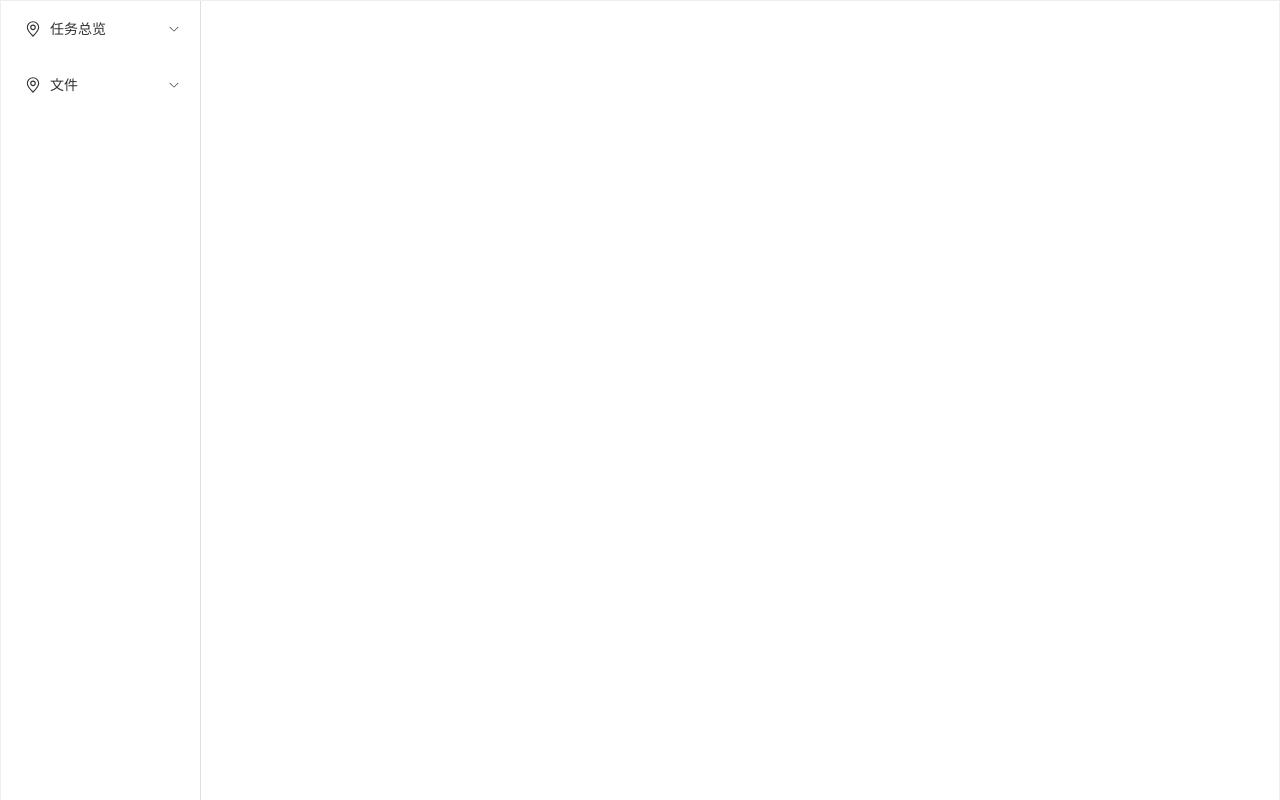
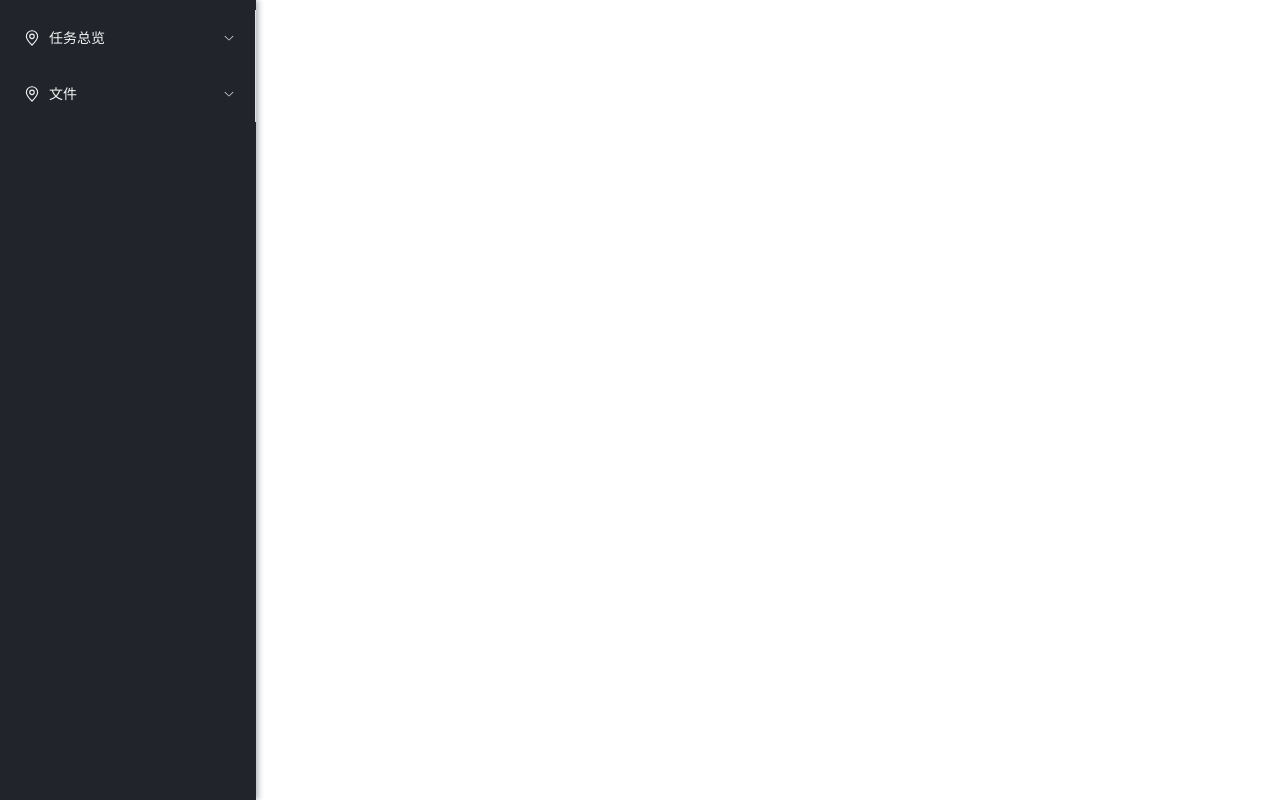
Before and after one commit to yangzpbk/yweb, a Vue app: page /index in a window 1280 px wide. Built offline with nearby package versions, Linux system fonts and the light colour scheme.

Commit message:
css配置

```diff
--- a/src/views/layout/components/menu.vue
+++ b/src/views/layout/components/menu.vue
@@ -6,12 +6,11 @@
 -->
 <template>
     <div>
-        <!-- <el-radio-group v-model="isCollapse" style="margin-bottom: 20px;">
-            <el-radio-button :label="false">展开</el-radio-button>
-            <el-radio-button :label="true">收起</el-radio-button>
-        </el-radio-group>  -->
-        <el-menu default-active="1-4-1" router class="el-menu-vertical-demo" @open="handleOpen" @close="handleClose"
-            :collapse="isCollapse">
+        <div>
+            <el-row>
+                <el-col>
+                    <el-menu background-color="#21252b" text-color="hsla(0, 0%, 100%, 0.95)"
+                        active-text-color="hsla(0, 0%, 100%, 0.95)" router>
                         <el-sub-menu index="1">
                             <template #title>
                                 <el-icon>
@@ -34,22 +33,10 @@
                             <el-menu-item-group>
                                 <el-menu-item index="/index/uploadBigFile">上传文件</el-menu-item>
                             </el-menu-item-group>
-            </el-sub-menu>
-            <!-- <el-menu-item index="1">处理中心</el-menu-item>
-            <el-sub-menu index="2">
-                <template slot="title">我的工作台</template>
-                <el-menu-item index="2-1">选项1</el-menu-item>
-                <el-menu-item index="2-2">选项2</el-menu-item>
-                <el-menu-item index="2-3">选项3</el-menu-item>
-                <el-sub-menu index="2-4">
-                    <template slot="title">选项4</template>
-                    <el-menu-item index="2-4-2">选项2</el-menu-item>
-                    <el-menu-item index="2-4-3">选项3</el-menu-item>
-                </el-sub-menu>
-            </el-sub-menu>
-            <el-menu-item index="3" disabled>消息中心</el-menu-item>
-            <el-menu-item index="4"><a href="https://www.ele.me" target="_blank">订单管理</a></el-menu-item> -->
-        </el-menu>
+                        </el-sub-menu></el-menu>
+                </el-col>
+            </el-row>
+        </div>
     </div>
 </template>
 
@@ -72,8 +59,107 @@ export default {
 </script>
 
 <style lang="scss" scoped>
-.el-menu-vertical-demo:not(.el-menu--collapse) {
-    width: 200px;
-    min-height: 900px;
+.top-bar-container {
+    display: flex;
+    align-items: center;
+    justify-items: flex-end;
+
+    box-shadow: 0 1px 4px rgba(0, 21, 41, 0.08);
+    transition: all 0.3s cubic-bezier(0.645, 0.045, 0.355, 1), border 0s,
+        background 0s, color 0s, font-size 0s;
+    height: 100%;
+    background: #21252b;
+
+    .vab-main {
+        background: #21252b;
+
+        ::v-deep {
+            .el-menu {
+                &.el-menu--horizontal {
+                    display: flex;
+                    align-items: center;
+                    justify-content: flex-end;
+                    height: 65px;
+                    border-bottom: 0 solid transparent !important;
+
+                    .el-menu-item,
+                    .el-submenu__title {
+                        padding: 0 15px;
+                    }
+
+                    @media only screen and (max-width: 767px) {
+
+                        .el-menu-item,
+                        .el-submenu__title {
+                            padding: 0 8px;
+                        }
+
+                        li:nth-child(4),
+                        li:nth-child(5) {
+                            display: none !important;
+                        }
+                    }
+
+                    >.el-menu-item {
+                        height: 65px;
+                        line-height: 65px;
+                    }
+
+                    >.el-submenu {
+                        .el-submenu__title {
+                            height: 65px;
+                            line-height: 65px;
+                        }
+                    }
+                }
+
+                svg {
+                    width: 1rem;
+                    margin-right: 3px;
+                }
+
+                &--horizontal {
+                    .el-menu {
+
+                        .el-menu-item,
+                        .el-submenu__title {
+                            height: 50px;
+                            line-height: 50px;
+                        }
+                    }
+
+                    .el-submenu,
+                    .el-menu-item {
+                        &.is-active {
+                            background-color: #409eff !important;
+                            border-bottom: 0 solid transparent !important;
+
+                            .el-submenu__title {
+                                border-bottom: 0 solid transparent !important;
+                            }
+                        }
+                    }
+
+                    >.el-menu-item {
+                        .el-tag {
+                            margin-top: calc(65px / 2 - 7.5px);
+                            margin-left: 5px;
+                        }
+
+                        @media only screen and (max-width: 1199px) {
+                            .el-tag {
+                                display: none;
+                            }
+                        }
+
+                        &.is-active {
+                            background-color: transparent !important;
+                            border-bottom: 3px solid #409eff !important;
+                        }
+                    }
+                }
+            }
+        }
+    }
 }
 </style>
--- a/src/views/layout/layout.vue
+++ b/src/views/layout/layout.vue
@@ -5,12 +5,12 @@
  * @FilePath: \yweb\src\views\layout\layout.vue
 -->
 <template>
-    <div>
-        <el-container style="height: 1000px; border: 1px solid #eee">
-            <el-aside width="200px">
+    <div class="vue-admin-beautiful-wrapper">
+        <el-container>
+            <el-aside class="aside">
                 <Menu></Menu>
             </el-aside>
-            <el-main>
+            <el-main class="main">
                 <router-view></router-view>
             </el-main>
         </el-container>
@@ -27,13 +27,31 @@ export default {
 </script>
 
 <style lang="scss" scoped>
-.el-header {
-    background-color: #B3C0D1;
-    color: #333;
-    line-height: 60px;
+.vue-admin-beautiful-wrapper {
+    position: relative;
+    width: 100%;
+    height: 100%;
 }
 
-.el-aside {
-    color: #333;
+.main {
+    position: relative;
+    min-height: 100%;
+    margin-left: 256px;
+    // background: #f6f8f9;
+    transition: all 0.3s cubic-bezier(0.645, 0.045, 0.355, 1), border 0s, background 0s, color 0s, font-size 0s;
+}
+
+.aside {
+    position: fixed;
+    top: 0;
+    bottom: 0;
+    left: 0;
+    z-index: 999;
+    width: 256px;
+    height: 100vh;
+    overflow: hidden;
+    background: #21252b;
+    box-shadow: 2px 0 6px rgba(0, 21, 41, 0.35);
+    transition: width 0.3s;
 }
 </style>
```
Lines whose indentation alone changed are shown as unchanged.
